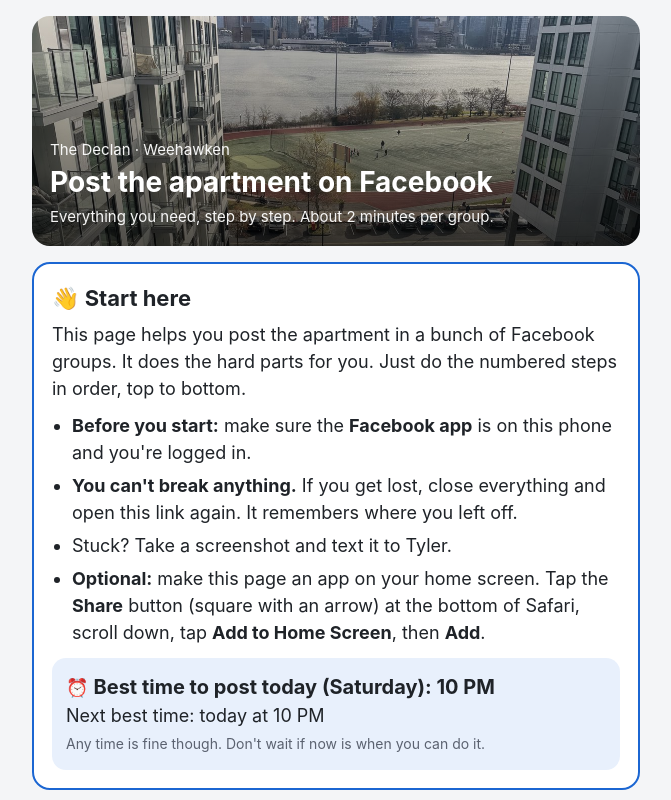
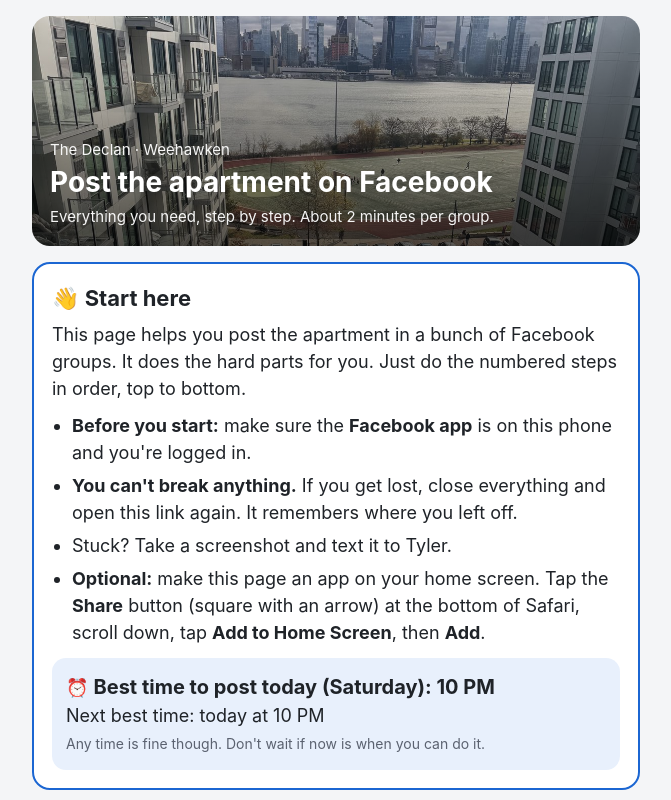
Before and after one commit to jtnicastro/declan-listing, a plain HTML site: page index.html in a window 1280 px wide. Shown: the top 800 px of the page, without its empty margins (304-975 px from the left). Drawn offline with Linux system fonts and the light colour scheme.

Commit message:
Banner: keep skyline in frame
Co-Authored-By: Claude Opus 5.5 <noreply@anthropic.com>
Claude-Session: https://claude.ai/code/session_011tLM7uwCDuKwUD4ANF4AVN

```diff
--- a/index.html
+++ b/index.html
@@ -56,7 +56,7 @@ ol.how li{margin:0 0 6px}
 .legend{display:flex;gap:12px;flex-wrap:wrap;font-size:13px;color:var(--muted);margin-top:8px}
 .legend i{display:inline-block;width:14px;height:14px;border-radius:3px;vertical-align:-2px;margin-right:4px}
 ul.tips{margin:6px 0 0;padding-left:20px}ul.tips li{margin:0 0 6px}
-.hero-banner{margin:0 -16px 16px;padding:0;min-height:230px;background:linear-gradient(180deg,rgba(0,0,0,.05),rgba(0,0,0,.65)),url(photos/banner.jpg) center/cover;display:flex;align-items:flex-end;color:#fff}
+.hero-banner{margin:0 -16px 16px;padding:0;min-height:230px;background:linear-gradient(180deg,rgba(0,0,0,.05),rgba(0,0,0,.65)),url(photos/banner.jpg) center 12%/cover;display:flex;align-items:flex-end;color:#fff}
 @media(min-width:640px){.hero-banner{margin:0 0 16px;border-radius:18px;overflow:hidden}}
 .hero-banner>div{padding:18px}.hero-banner p{margin:0;font-size:15px;opacity:.95}.hero-banner h1{color:#fff;margin:4px 0 6px}
 .reply{border:1px solid var(--line);border-radius:12px;padding:12px;margin:0 0 10px}
```
